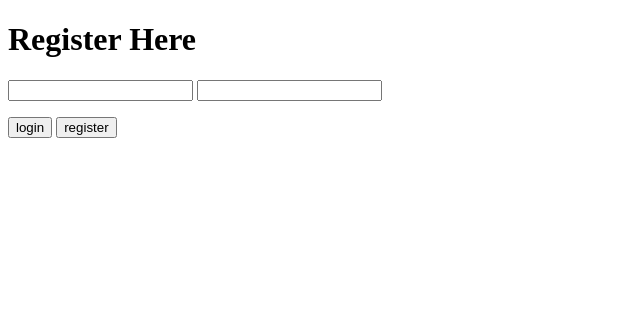
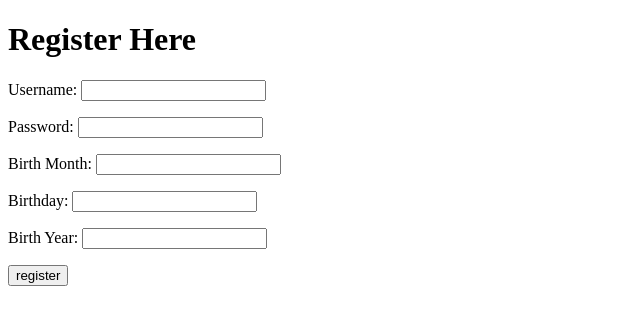
Before and after one commit to briantotheyanyan/Drop, a Flask app: template templates/Register.html in a window 1280 px wide. Shown: the top 325 px of the page, without its empty margins (0-640 px from the left). Run offline with Flask 2, Linux system fonts and the light colour scheme; the template is opened without the code that fills it, so the values that code supplies are empty; parts of the project's set-up code (start-up, migrations or seed data) failed here and were passed over.

Commit message:
Some templating stuff

```diff
--- a/templates/Register.html
+++ b/templates/Register.html
@@ -1,10 +1,14 @@
 <!DOCTYPE HTML>
 
 <h1>Register Here</h1>
-<p><form action = "" method = "post">
-<input type="text" name="username">
-<input type="password" name="password">
+
+<form action = "" method = "post">
+<p> Username: <input type="text" name="username"></p>
+<p>
+Password: <input type="password" name="password">
 </p>
-<input type="submit" name = "button" value = "login">
+<p> Birth Month: <input type="text" name = "BirthMonth"></p>
+<p> Birthday: <input type="text" name = "Birthday"></p>
+<p> Birth Year: <input type="text" name = "BirthYear"></p>
 <input type="submit" name = "button" value = "register">
 </form>
```
